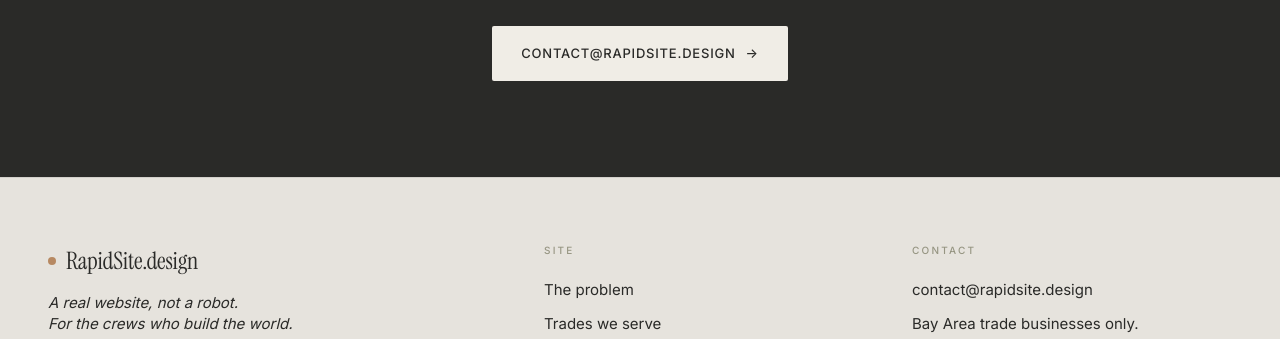
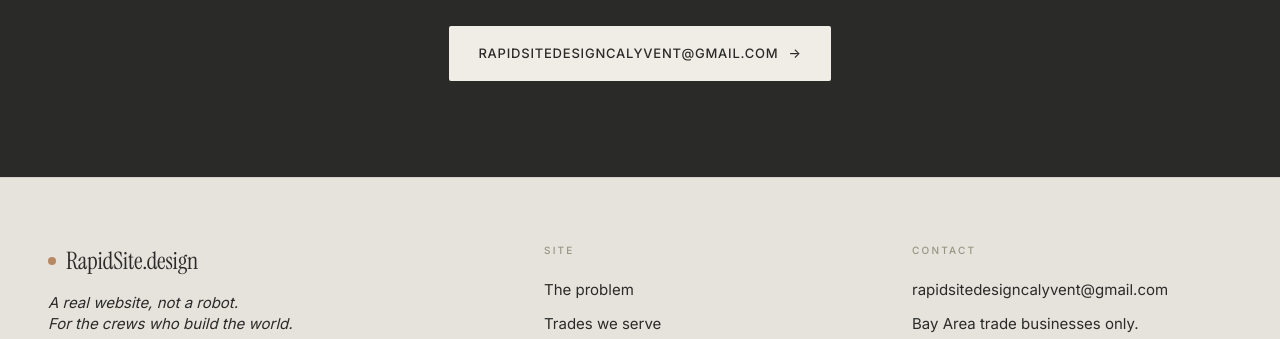
Before and after one commit to BenGurWaves/rapidsite-design, a plain HTML site: page index.html in a window 1280 px wide. Shown: the part 8109-8448 px from the top of the page. Drawn offline with Linux system fonts and the light colour scheme.

Commit message:
Update contact email to rapidsitedesigncalyvent@gmail.com

```diff
--- a/index.html
+++ b/index.html
@@ -30,7 +30,7 @@
     <nav class="nav">
         <a href="/" class="nav-brand">RapidSite<em>.</em>design</a>
         <span class="nav-meta">San Francisco · Est. MMXXVI</span>
-        <a href="mailto:contact@rapidsite.design?subject=New%20enquiry" class="nav-cta">Contact</a>
+        <a href="mailto:rapidsitedesigncalyvent@gmail.com?subject=New%20enquiry" class="nav-cta">Contact</a>
     </nav>
 
     <!-- Hero -->
@@ -44,7 +44,7 @@
             </h1>
             <p class="hero-subhead">Hand-coded by a human. No templates, no AI slop, no Wix splash page from 2014. Built for the crews who keep the Bay running — HVAC, plumbing, electrical, roofing, concrete, landscaping, painting. Or your money back.</p>
             <div class="hero-cta-row">
-                <a href="mailto:contact@rapidsite.design?subject=New%20enquiry%20from%20rapidsite.design&body=Hi%2C%0A%0AMy%20trade%3A%20%0AMy%20business%20name%3A%20%0ACity%20%2F%20service%20area%20(Bay%20Area)%3A%20%0AWebsite%20I%20have%20now%20(if%20any)%3A%20%0AWhat%20I%20want%20the%20site%20to%20do%3A%20%0A%0AThanks%2C%0A" class="btn btn-primary">
+                <a href="mailto:rapidsitedesigncalyvent@gmail.com?subject=New%20enquiry%20from%20rapidsite.design&body=Hi%2C%0A%0AMy%20trade%3A%20%0AMy%20business%20name%3A%20%0ACity%20%2F%20service%20area%20(Bay%20Area)%3A%20%0AWebsite%20I%20have%20now%20(if%20any)%3A%20%0AWhat%20I%20want%20the%20site%20to%20do%3A%20%0A%0AThanks%2C%0A" class="btn btn-primary">
                     Start your site
                     <span class="btn-arrow">→</span>
                 </a>
@@ -274,7 +274,7 @@
                         <li>Full source code handover</li>
                         <li>5-min go-live video</li>
                     </ul>
-                    <a href="mailto:contact@rapidsite.design?subject=Quick%20Launch%20enquiry%20(%24250)&body=Hi%2C%0A%0AI%E2%80%99d%20like%20a%20Quick%20Launch%20site.%0A%0AMy%20trade%3A%20%0AMy%20business%20name%3A%20%0ACity%20%2F%20Bay%20Area%20service%20area%3A%20%0APhone%20I%20want%20on%20the%20site%3A%20%0A2%E2%80%934%20services%20I%20offer%3A%20%0A%0AThanks%2C%0A" class="btn plan-cta">Enquire</a>
+                    <a href="mailto:rapidsitedesigncalyvent@gmail.com?subject=Quick%20Launch%20enquiry%20(%24250)&body=Hi%2C%0A%0AI%E2%80%99d%20like%20a%20Quick%20Launch%20site.%0A%0AMy%20trade%3A%20%0AMy%20business%20name%3A%20%0ACity%20%2F%20Bay%20Area%20service%20area%3A%20%0APhone%20I%20want%20on%20the%20site%3A%20%0A2%E2%80%934%20services%20I%20offer%3A%20%0A%0AThanks%2C%0A" class="btn plan-cta">Enquire</a>
                 </article>
 
                 <article class="plan featured">
@@ -289,7 +289,7 @@
                         <li>Full source code handover</li>
                         <li>5-min go-live video</li>
                     </ul>
-                    <a href="mailto:contact@rapidsite.design?subject=Full%20Portfolio%20enquiry%20(%24300)&body=Hi%2C%0A%0AI%E2%80%99d%20like%20a%20Full%20Portfolio%20site.%0A%0AMy%20trade%3A%20%0AMy%20business%20name%3A%20%0ACity%20%2F%20Bay%20Area%20service%20area%3A%20%0APhone%20I%20want%20on%20the%20site%3A%20%0AServices%20I%20offer%3A%20%0AAnything%20special%20you%20want%20on%20the%20site%3A%20%0A%0AThanks%2C%0A" class="btn plan-cta">Enquire</a>
+                    <a href="mailto:rapidsitedesigncalyvent@gmail.com?subject=Full%20Portfolio%20enquiry%20(%24300)&body=Hi%2C%0A%0AI%E2%80%99d%20like%20a%20Full%20Portfolio%20site.%0A%0AMy%20trade%3A%20%0AMy%20business%20name%3A%20%0ACity%20%2F%20Bay%20Area%20service%20area%3A%20%0APhone%20I%20want%20on%20the%20site%3A%20%0AServices%20I%20offer%3A%20%0AAnything%20special%20you%20want%20on%20the%20site%3A%20%0A%0AThanks%2C%0A" class="btn plan-cta">Enquire</a>
                 </article>
 
                 <article class="plan">
@@ -303,7 +303,7 @@
                         <li>Uptime monitoring</li>
                         <li>Small edits within 1 day</li>
                     </ul>
-                    <a href="mailto:contact@rapidsite.design?subject=Managed%20Hosting%20enquiry%20(%24300%20%2B%20%2420%2Fmo)&body=Hi%2C%0A%0AI%E2%80%99d%20like%20managed%20hosting.%0A%0AMy%20trade%3A%20%0AMy%20business%20name%3A%20%0ACity%20%2F%20Bay%20Area%20service%20area%3A%20%0APhone%20I%20want%20on%20the%20site%3A%20%0ADo%20you%20already%20own%20the%20domain%3F%3A%20%0A%0AThanks%2C%0A" class="btn plan-cta">Enquire</a>
+                    <a href="mailto:rapidsitedesigncalyvent@gmail.com?subject=Managed%20Hosting%20enquiry%20(%24300%20%2B%20%2420%2Fmo)&body=Hi%2C%0A%0AI%E2%80%99d%20like%20managed%20hosting.%0A%0AMy%20trade%3A%20%0AMy%20business%20name%3A%20%0ACity%20%2F%20Bay%20Area%20service%20area%3A%20%0APhone%20I%20want%20on%20the%20site%3A%20%0ADo%20you%20already%20own%20the%20domain%3F%3A%20%0A%0AThanks%2C%0A" class="btn plan-cta">Enquire</a>
                 </article>
 
             </div>
@@ -549,7 +549,7 @@
         <div class="cta-strip-inner">
             <div class="cta-strip-eyebrow">Ready when you are</div>
             <h2 class="cta-strip-title">Send a short email. <em>We'll handle the rest.</em></h2>
-            <a href="mailto:contact@rapidsite.design?subject=New%20enquiry%20from%20rapidsite.design&body=Hi%2C%0A%0AMy%20trade%3A%20%0AMy%20business%20name%3A%20%0ACity%20%2F%20Bay%20Area%20service%20area%3A%20%0AWebsite%20I%20have%20now%20(if%20any)%3A%20%0AWhat%20I%20want%20the%20site%20to%20do%3A%20%0A%0AThanks%2C%0A" class="btn btn-primary">contact@rapidsite.design <span class="btn-arrow">→</span></a>
+            <a href="mailto:rapidsitedesigncalyvent@gmail.com?subject=New%20enquiry%20from%20rapidsite.design&body=Hi%2C%0A%0AMy%20trade%3A%20%0AMy%20business%20name%3A%20%0ACity%20%2F%20Bay%20Area%20service%20area%3A%20%0AWebsite%20I%20have%20now%20(if%20any)%3A%20%0AWhat%20I%20want%20the%20site%20to%20do%3A%20%0A%0AThanks%2C%0A" class="btn btn-primary">rapidsitedesigncalyvent@gmail.com <span class="btn-arrow">→</span></a>
         </div>
     </section>
 
@@ -571,7 +571,7 @@
             </div>
             <div class="footer-col">
                 <div class="footer-col-title">Contact</div>
-                <a href="mailto:contact@rapidsite.design?subject=New%20enquiry">contact@rapidsite.design</a>
+                <a href="mailto:rapidsitedesigncalyvent@gmail.com?subject=New%20enquiry">rapidsitedesigncalyvent@gmail.com</a>
                 <p>Bay Area trade businesses only.<br/>One reply within 24 hours.</p>
             </div>
         </div>
```
Also changed, not shown: privacy.html (+3 -3 lines), terms.html (+1 -1 lines), 1 other file.
